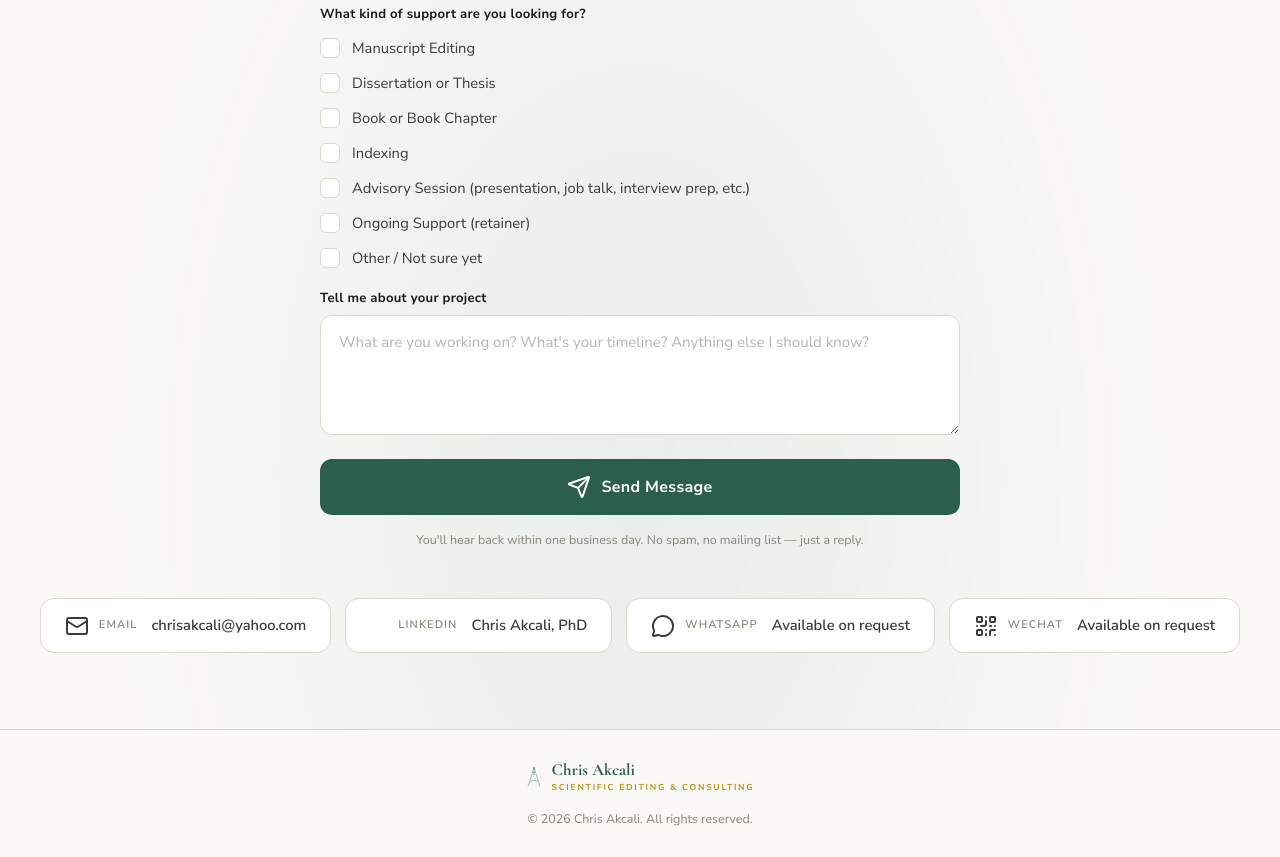
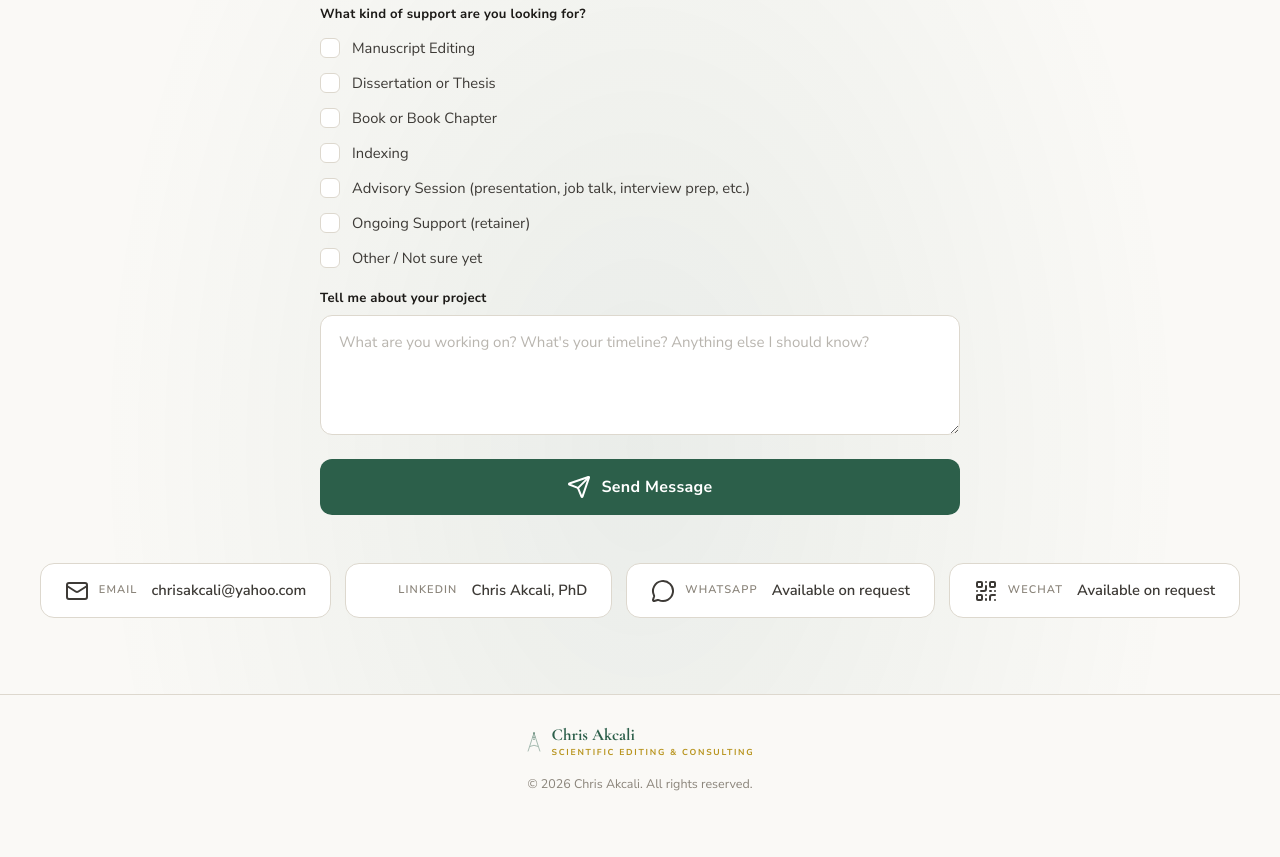
Before and after one commit to chrisakcali/chrisakcali.github.io, a plain HTML site: page index.html in a window 1280 px wide. Shown: the part 5838-6695 px from the top of the page. After the commit the page ends 6660 px from the top, so only its background shows below. Drawn offline with nearby package versions, Linux system fonts and the light colour scheme.

Commit message:
Remove contact form note

```diff
--- a/index.html
+++ b/index.html
@@ -650,7 +650,7 @@
                         <textarea class="form-textarea" id="message" name="message" placeholder="What are you working on? What's your timeline? Anything else I should know?"></textarea>
                     </div>
                     <button type="submit" class="form-submit"><i data-lucide="send"></i> Send Message</button>
-                    <p class="form-note">You'll hear back within one business day. No spam, no mailing list — just a reply.</p>
+
                 </form>
             </div>
 
```
